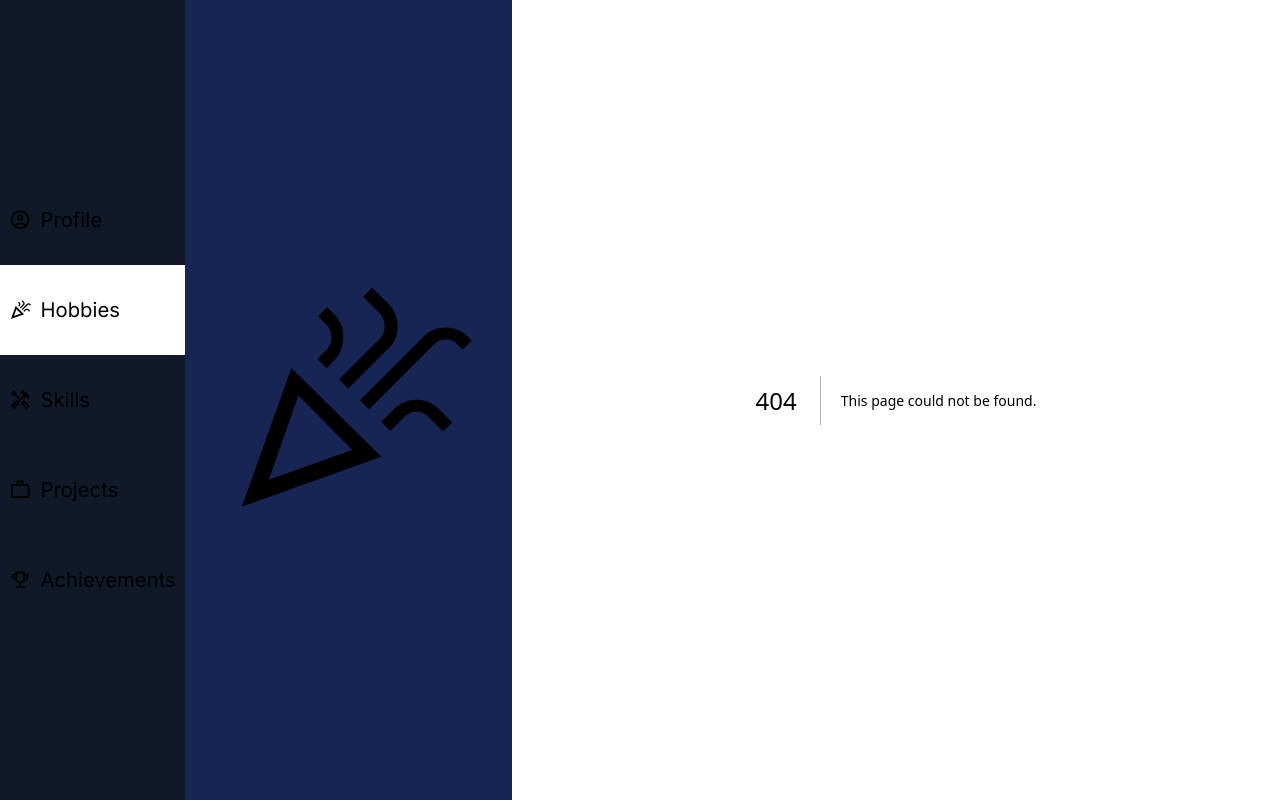
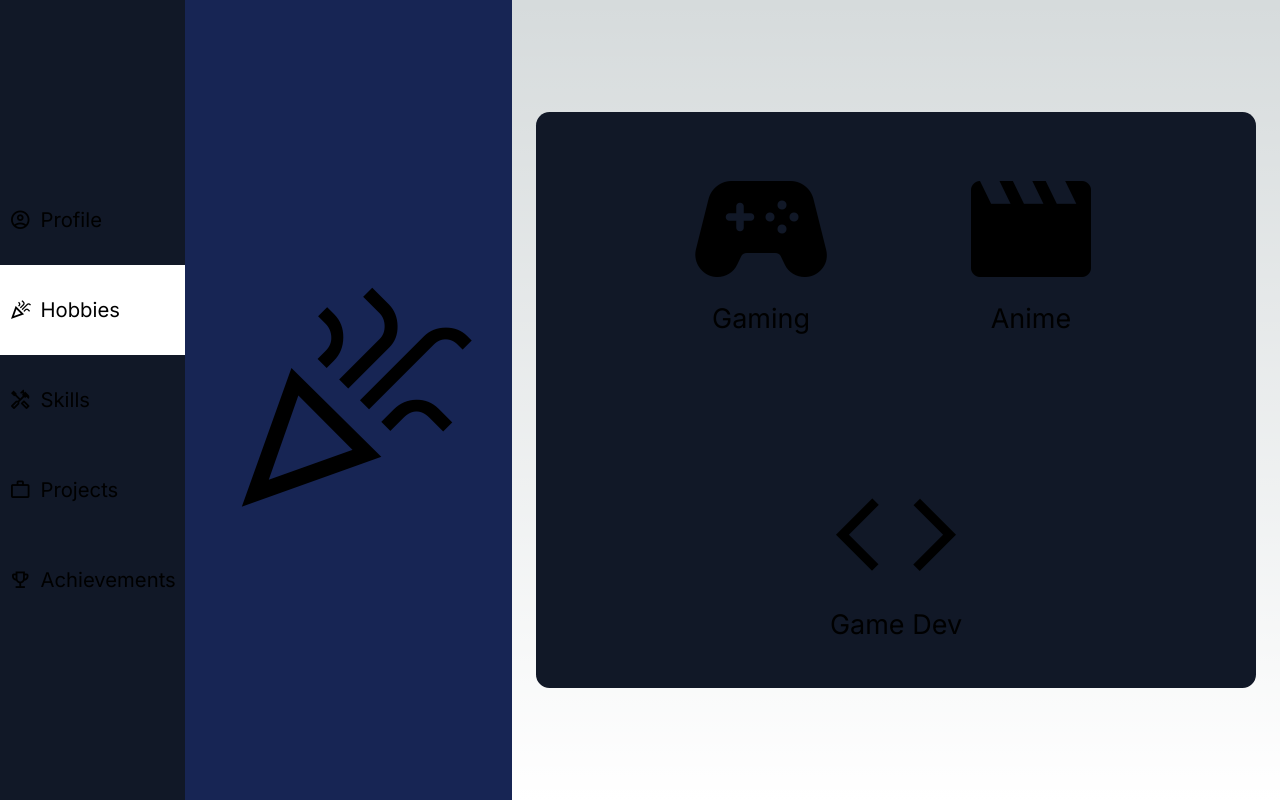
Before and after one commit to Arlow5761/sparta-portfolio, a Next.js app: page /hobbies in a window 1280 px wide. Before the commit this address had no page. Built offline with nearby package versions, Linux system fonts and the light colour scheme.

Commit message:
feat: add hobbies page

```diff
--- /dev/null
+++ b/app/hobbies/page.tsx
@@ -0,0 +1,40 @@
+
+function RenderHobbies() {
+    const hobbies = [
+        {
+            name: "Gaming",
+            icon: "stadia_controller"
+        },
+        {
+            name: "Anime",
+            icon: "movie"
+        },
+        {
+            name: "Game Dev",
+            icon: "code"
+        }
+    ];
+
+    return hobbies.map((hobby) => {
+        return (
+            <div key={hobby.name} className="w-36 h-36 flex flex-col justify-center items-center text-center text-2xl">
+                <div className="material-symbols-outlined text-9xl" style={{fontVariationSettings: "'FILL' 1"}}>
+                    {hobby.icon}
+                </div>
+                <div>
+                    {hobby.name}
+                </div>
+            </div>
+        );
+    });
+}
+
+export default function Hobbies() {
+    return (
+        <div className="w-full h-full flex justify-center items-center">
+            <div className="bg-gray-900 rounded-xl flex flex-wrap justify-center items-center h-[32rem] w-[40rem] p-8 gap-24">
+                <RenderHobbies/>
+            </div>
+        </div>
+    );
+}
```
